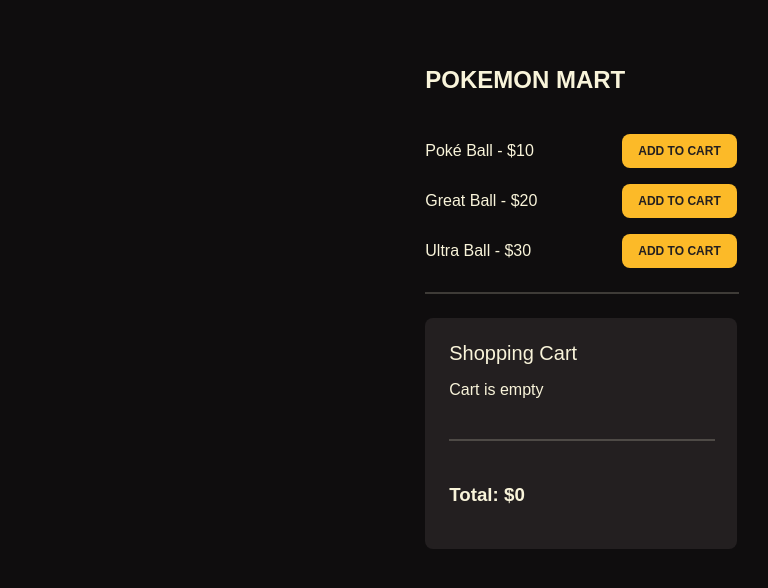
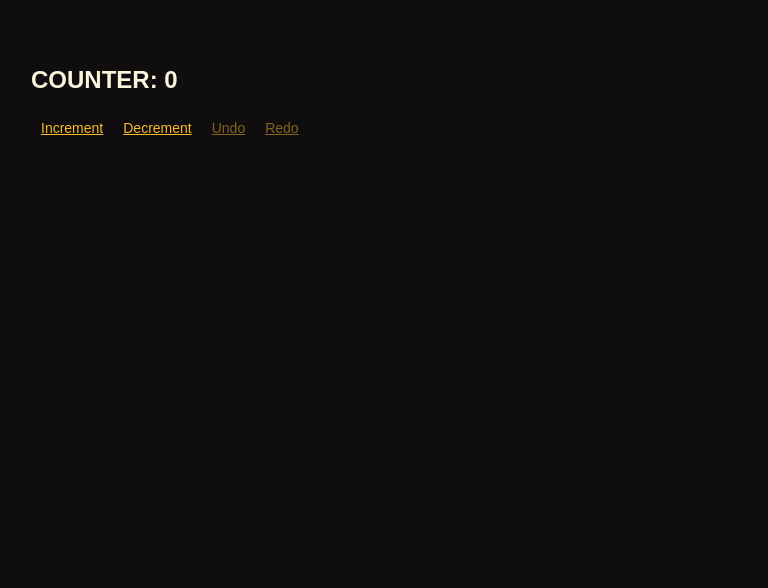
Before and after one commit to codecamp-prem/React-Coding-Interview, a React (Vite) app: page / in a window 1280 px wide. Shown: the top 588 px of the page, without its empty margins (59-827 px from the left). Built offline with nearby package versions, Linux system fonts and the light colour scheme.

Commit message:
useReducer demo program

```diff
--- a/src/App.tsx
+++ b/src/App.tsx
@@ -1,9 +1,9 @@
-import ShoppingCart from "./Challanges/ShoppingCart";
+import UndoRedo from "./Challanges/UndoRedo";
 
 function App() {
   return (
     <>
-      <ShoppingCart />
+      <UndoRedo />
     </>
   );
 }
--- /dev/null
+++ b/src/Challanges/UndoRedo.tsx
@@ -0,0 +1,95 @@
+import { useReducer } from "react";
+import "./common.css";
+
+interface StateProps {
+  past: number[];
+  present: number;
+  future: number[];
+}
+const initialState: StateProps = {
+  past: [],
+  present: 0,
+  future: [],
+};
+
+type StateActions = { type: "increment" | "decrement" | "undo" | "redo" };
+
+function undoRedoReducer(state: StateProps, action: StateActions) {
+  const { past, present, future } = state;
+  let newState;
+  switch (action.type) {
+    case "increment":
+      newState = {
+        past: [...past, present],
+        present: present + 1,
+        future: [],
+      };
+      break;
+    case "decrement":
+      newState = {
+        past: [...past, present],
+        present: present - 1,
+        future: [],
+      };
+      break;
+    case "undo":
+      newState = {
+        past: past.slice(0, -1),
+        present: past.at(-1),
+        future: [present, ...future],
+      };
+      break;
+    case "redo":
+      newState = {
+        past: [...past, present],
+        present: future[0],
+        future: future.slice(1),
+      };
+      break;
+    default:
+      throw new Error("This action type isn't supported.");
+  }
+  return newState;
+}
+
+const UndoRedo = () => {
+  const [state, dispatch] = useReducer(undoRedoReducer, initialState);
+
+  const handleIncrement = () => dispatch({ type: "increment" });
+
+  const handleDecrement = () => dispatch({ type: "decrement" });
+
+  const handleUndo = () => dispatch({ type: "undo" });
+
+  const handleRedo = () => dispatch({ type: "redo" });
+
+  return (
+    <div className="container">
+      <div>
+        <h1>Counter: {state.present}</h1>
+        <button className="link" onClick={handleIncrement}>
+          Increment
+        </button>
+        <button className="link" onClick={handleDecrement}>
+          Decrement
+        </button>
+        <button
+          className="link"
+          onClick={handleUndo}
+          disabled={!state.past.length}
+        >
+          Undo
+        </button>
+        <button
+          className="link"
+          onClick={handleRedo}
+          disabled={!state.future.length}
+        >
+          Redo
+        </button>
+      </div>
+    </div>
+  );
+};
+
+export default UndoRedo;
--- a/src/Challanges/common.css
+++ b/src/Challanges/common.css
@@ -100,6 +100,12 @@
   padding: 10px;
   text-decoration: underline;
   display: inline-block;
+}
+
+button:disabled,
+.btn:disabled {
+  opacity: 0.5;
+  cursor: not-allowed;
 }
 
 .carts {
--- a/tsconfig.json
+++ b/tsconfig.json
@@ -1,8 +1,8 @@
 {
   "compilerOptions": {
-    "target": "ES2020",
+    "target": "ES2022",
     "useDefineForClassFields": true,
-    "lib": ["ES2020", "DOM", "DOM.Iterable"],
+    "lib": ["ES2022", "DOM", "DOM.Iterable"],
     "module": "ESNext",
     "skipLibCheck": true,
 
```
